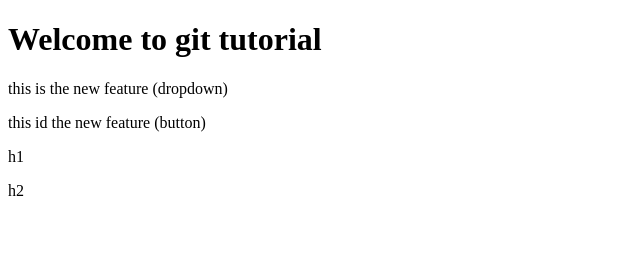
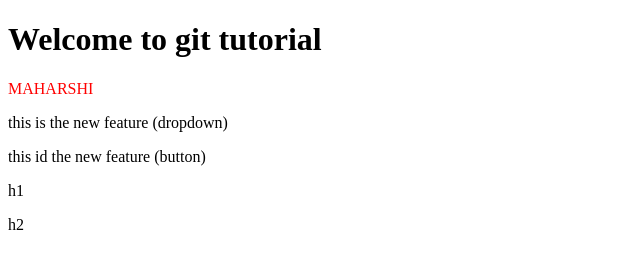
Before and after one commit to Maharshi2006/Git_Tutorial, a plain HTML site: page index.html in a window 1280 px wide. Shown: the whole page, without its empty margins (0-640 px from the left). Drawn offline with Linux system fonts and the light colour scheme.

Commit message:
using stash

```diff
--- a/index.html
+++ b/index.html
@@ -12,7 +12,7 @@
 </head>
 <body>
     <h1>Welcome to git tutorial</h1>
-
+    <p id="name">MAHARSHI</p>
     <p>this is the new feature (dropdown)</p>
     <p>this id the new feature (button)</p>
     <p>h1</p>
```
